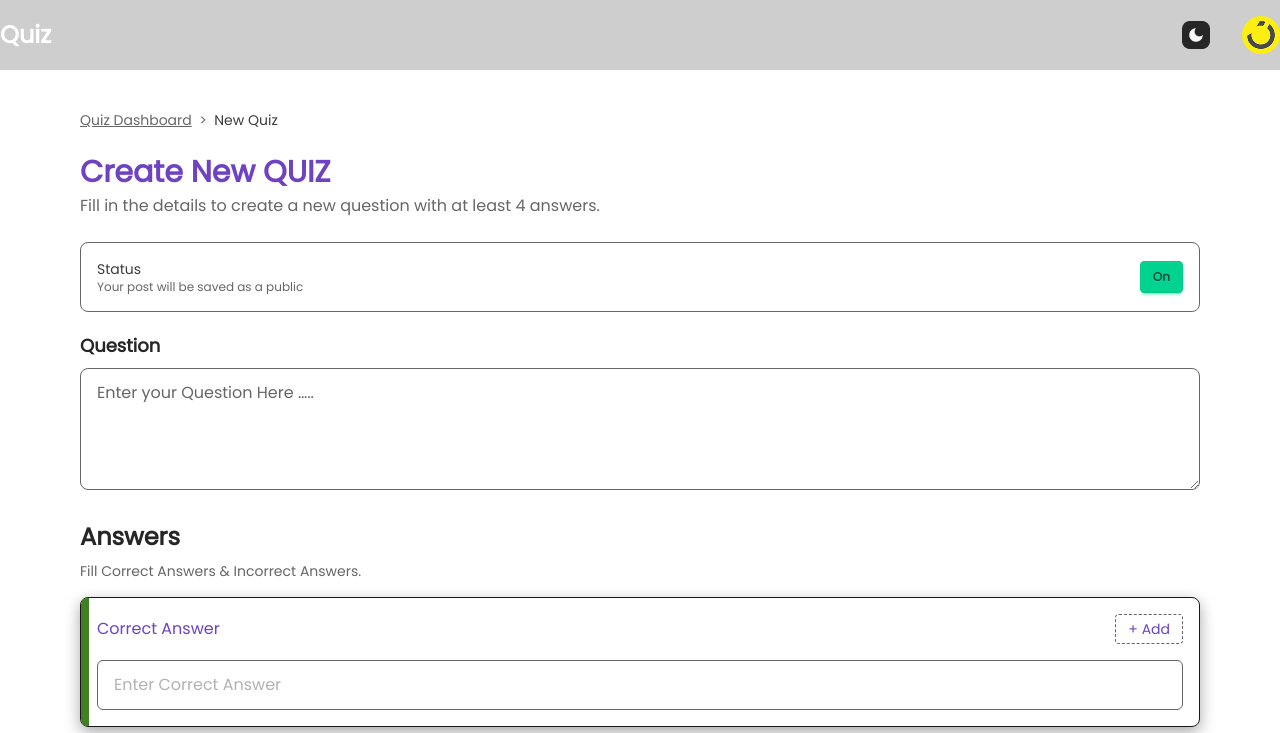
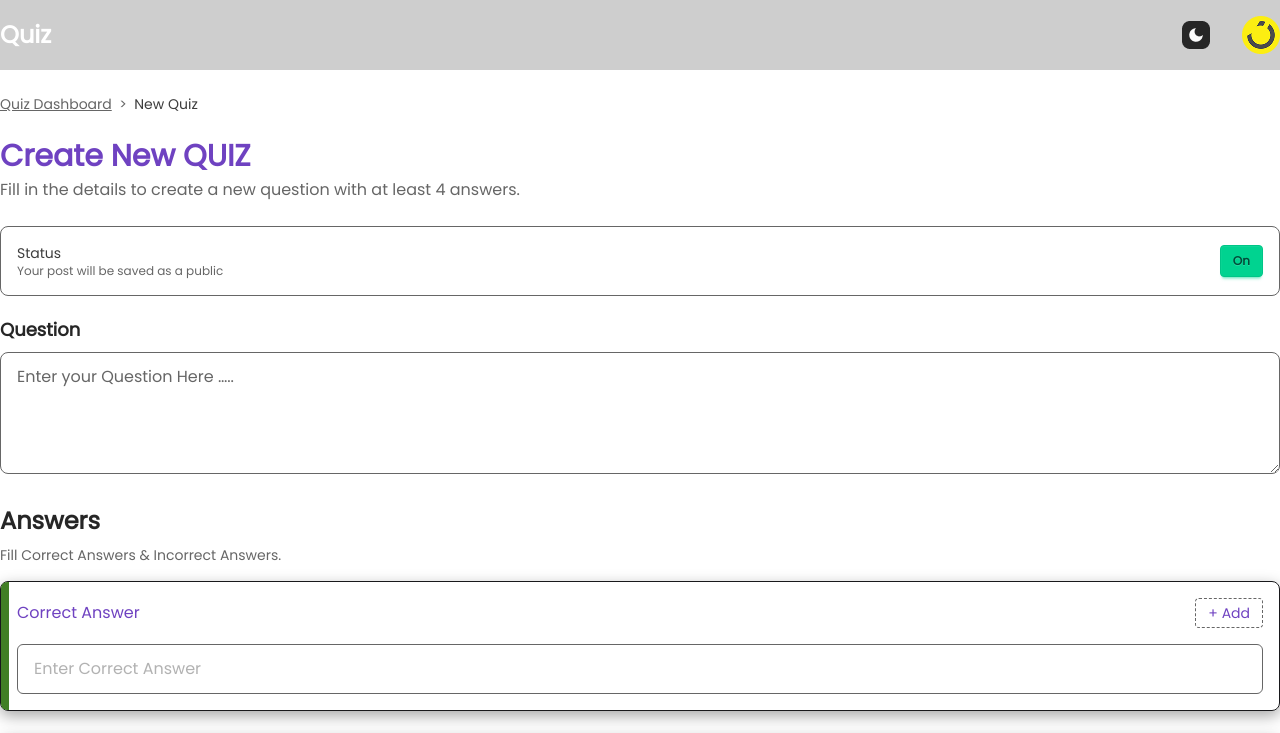
Before and after one commit to zahrabayattt/quiz-app, a React (Vite) app: page /create-quiz in a window 1280 px wide. Shown: the top 733 px of the page. Built offline with nearby package versions, Linux system fonts and the light colour scheme; no server answers.

Commit message:
style: :lipstick: Update layout structure of QuizCreate

```diff
--- a/src/components/Quiz/QuizForm.tsx
+++ b/src/components/Quiz/QuizForm.tsx
@@ -1,4 +1,5 @@
 import { type QuestionModel } from "../../@types/quiz.model";
+import LayoutContainer from "../../components/Layout/LayoutContainer";
 import useQuizCreateForm from "../../hooks/useQuizCreateForm";
 import Footer from "../Layout/Footer";
 import Navbar from "../Layout/Navbar";
@@ -11,13 +12,13 @@ interface IQuizForm {
 
 const QuizForm = ({ mode, initialData }: IQuizForm) => {
   const form = useQuizCreateForm(initialData);
-
   return (
     <>
       <Navbar />
       <main className="bg-foreground">
-        <div className="mx-auto max-w-6xl px-4 py-10">
-          <nav className="mb-6 text-sm text-foreground-tertiary">
+        <LayoutContainer>
+          {" "}
+          <nav className="my-6 text-sm text-foreground-tertiary">
             <a href="/" className="underline">
               Quiz Dashboard
             </a>{" "}
@@ -26,8 +27,7 @@ const QuizForm = ({ mode, initialData }: IQuizForm) => {
               {mode === "create" ? "New Quiz" : "Edit Quiz"}
             </span>
           </nav>
-
-          <div className="grid grid-cols-1 gap-8 md:grid-cols-[1fr,300px]">
+          <div className="mb-5 grid grid-cols-1 gap-8 md:grid-cols-[1fr,300px]">
             <section>
               <h1 className="text-3xl font-bold text-my-primary">
                 {mode === "create" ? "Create New QUIZ" : "Edit QUIZ"}
@@ -37,7 +37,6 @@ const QuizForm = ({ mode, initialData }: IQuizForm) => {
                   ? "Fill in the details to create a new question with at least 4 answers."
                   : "Update the details of your quiz question and answers."}
               </p>
-
               <aside className="mb-5 hidden md:block">
                 <div className="rounded-lg border border-foreground-tertiary p-4">
                   <div className="flex items-center justify-between">
@@ -61,7 +60,6 @@ const QuizForm = ({ mode, initialData }: IQuizForm) => {
                   </div>
                 </div>
               </aside>
-
               <form onSubmit={form.handleSubmit} className="space-y-6">
                 <div className="border-foreground-tertiary">
                   <label className="mb-2 block text-lg font-semibold text-background">
@@ -76,7 +74,6 @@ const QuizForm = ({ mode, initialData }: IQuizForm) => {
                     aria-label="question-input"
                   />
                 </div>
-
                 <div>
                   <h2 className="mb-2 text-2xl font-semibold text-background">
                     Answers
@@ -84,8 +81,6 @@ const QuizForm = ({ mode, initialData }: IQuizForm) => {
                   <p className="mb-4 text-sm text-foreground-tertiary">
                     Fill Correct Answers & Incorrect Answers.
                   </p>
-
-                  {/* Correct answers */}
                   <div className="relative mb-6 rounded-lg border p-4 shadow-card-shadow">
                     <div className="absolute top-0 bottom-0 left-0 w-2 rounded-l-md bg-my-secondary" />
                     <div className="mb-4 flex items-center justify-between">
@@ -117,8 +112,6 @@ const QuizForm = ({ mode, initialData }: IQuizForm) => {
                       ))}
                     </div>
                   </div>
-
-                  {/* Incorrect answers */}
                   <div className="relative rounded-lg border p-4 shadow-card-shadow">
                     <div className="absolute top-0 bottom-0 left-0 w-2 rounded-l-md bg-red-600" />
                     <div className="mb-4 flex items-center justify-between">
@@ -151,12 +144,10 @@ const QuizForm = ({ mode, initialData }: IQuizForm) => {
                     </div>
                   </div>
                 </div>
-
                 {form.error && <div className="text-error">{form.error}</div>}
                 {form.successMsg && (
                   <div className="text--my-secondary">{form.successMsg}</div>
                 )}
-
                 <div className="flex items-center justify-end gap-4">
                   <button
                     type="button"
@@ -181,7 +172,7 @@ const QuizForm = ({ mode, initialData }: IQuizForm) => {
               </form>
             </section>
           </div>
-        </div>
+        </LayoutContainer>
       </main>
       <Footer />
     </>
--- a/src/hooks/useQuizCreateForm.ts
+++ b/src/hooks/useQuizCreateForm.ts
@@ -128,8 +128,10 @@ export default function useQuizCreateForm(initialData?: QuestionModel) {
         setCorrectAnswersIds([]);
         setIncorrectAnswersIds([]);
       }
-    } catch (err: any) {
-      setError(err.message || "There was a problem saving the question.");
+    } catch (err) {
+      setError(
+        (err as Error).message || "There was a problem saving the question.",
+      );
     }
   };
 
--- a/src/pages/QuizDashboard.tsx
+++ b/src/pages/QuizDashboard.tsx
@@ -13,12 +13,9 @@ const QuizDashboard = () => {
   return (
     <div className="min-h-screen bg-foreground">
       <Navbar />
-      {/* Mobile-only footer */}
       <div className="fixed right-0 bottom-0 left-0 md:hidden">
         <Footer />
       </div>
-
-      {/* Desktop layout */}
       <div className="hidden md:block">
         <LayoutContainer>
           <section className="my-5 flex items-center justify-between">
--- a/src/pages/QuizEdit.tsx
+++ b/src/pages/QuizEdit.tsx
@@ -1,13 +1,27 @@
+import { LucideLoader2 } from "lucide-react";
 import { useParams } from "react-router";
+import Navbar from "../components/Layout/Navbar";
 import QuizForm from "../components/Quiz/QuizForm";
 import useGetQuestion from "../hooks/use-get-question";
 
 const QuizEdit = () => {
   const { questionId } = useParams<{ questionId: string }>();
   const { data: questionData } = useGetQuestion(Number(questionId));
-
-  if (!questionData) return <div>Loading...</div>;
-  return <QuizForm mode="edit" initialData={questionData} />;
+  return (
+    <>
+      {questionData ? (
+        <QuizForm mode="edit" initialData={questionData} />
+      ) : (
+        <>
+          <Navbar />
+          <div className="flex h-[calc(100vh-12rem)] flex-col items-center justify-center gap-5">
+            <LucideLoader2 className="animate-spin" />
+            <p className="">Question is loading...</p>
+          </div>
+        </>
+      )}
+    </>
+  );
 };
 
 export default QuizEdit;
```
